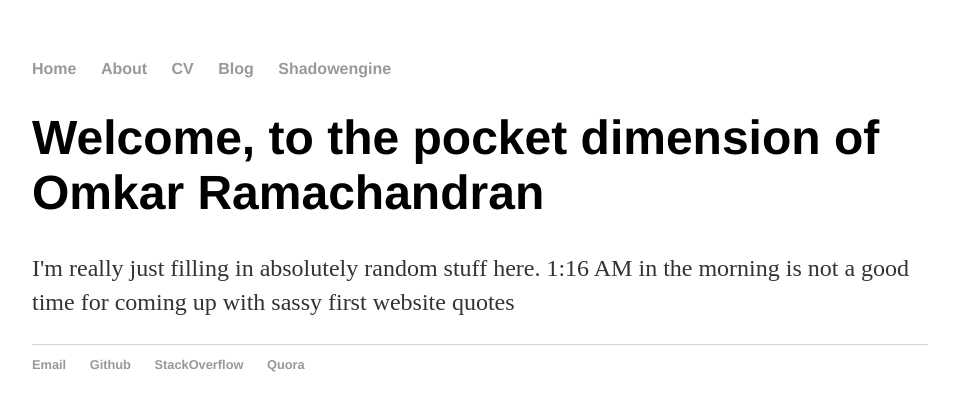
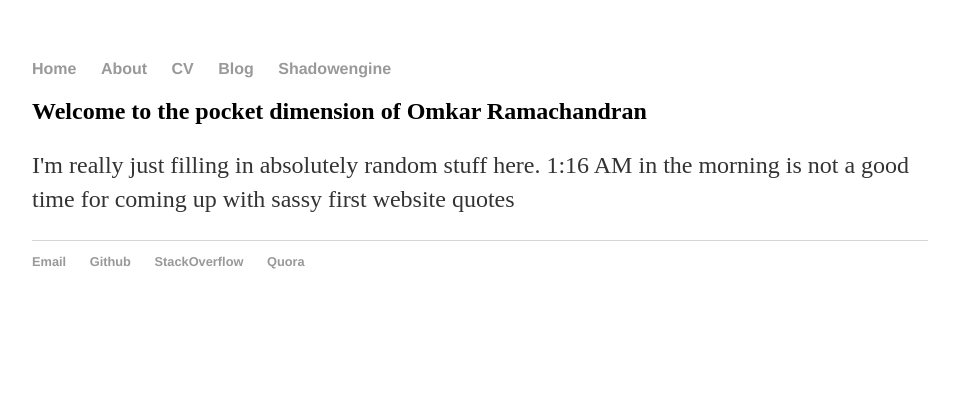
Before and after one commit to ShadowWarden/shadowwarden.github.io, a Jekyll site: the page built from index.html, in a window 1280 px wide. Shown: the top 411 px of the page, without its empty margins (160-1119 px from the left). Built offline with Jekyll 4.4.1, drawn with Linux system fonts in a browser that asks for light colours.

Commit message:
Changed header size

```diff
--- a/index.html
+++ b/index.html
@@ -3,6 +3,6 @@ layout: default
 title: ShadowWarden
 ---
 <div class="blurb">
-	<h1>Welcome, to the pocket dimension of Omkar Ramachandran</h1>
+	<h2>Welcome to the pocket dimension of Omkar Ramachandran</h2>
 	<p> I'm really just filling in absolutely random stuff here. 1:16 AM in the morning is not a good time for coming up with sassy first website quotes</p>
 </div><!-- /.blurb -->
```
